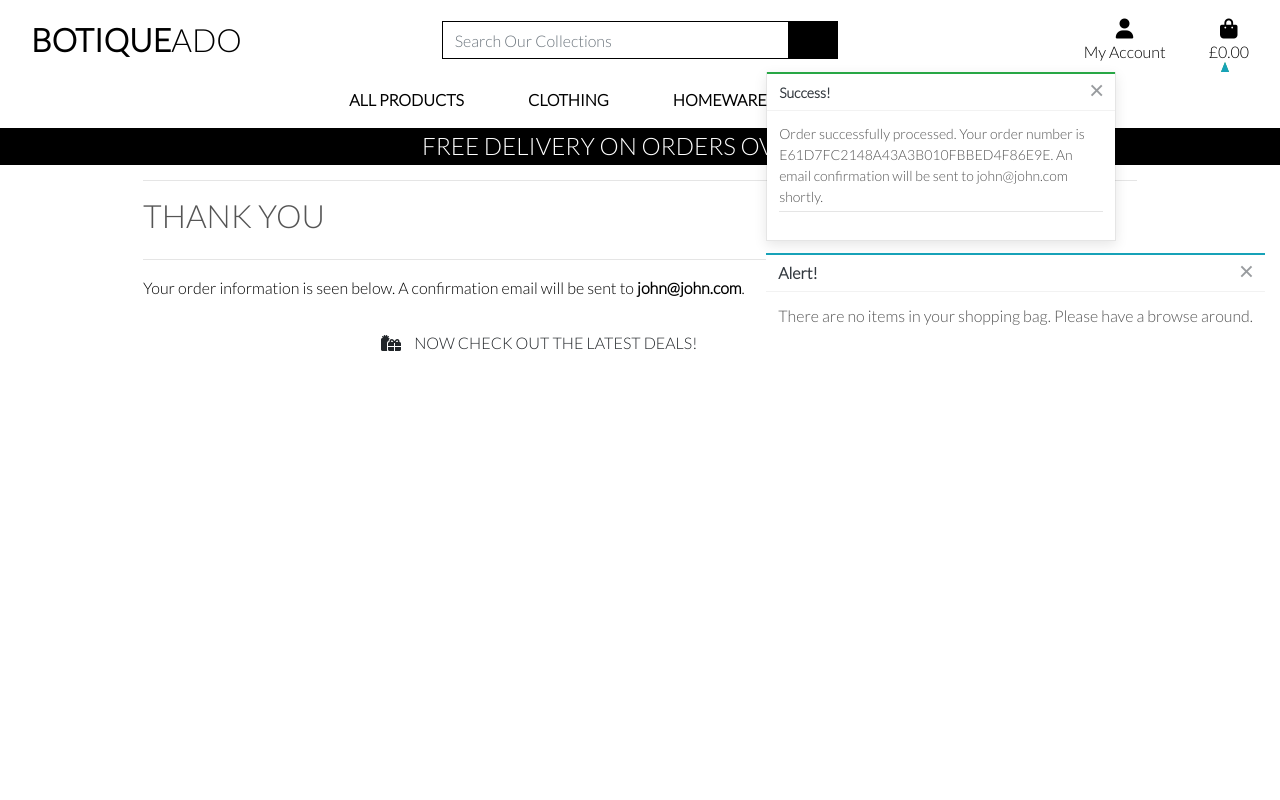
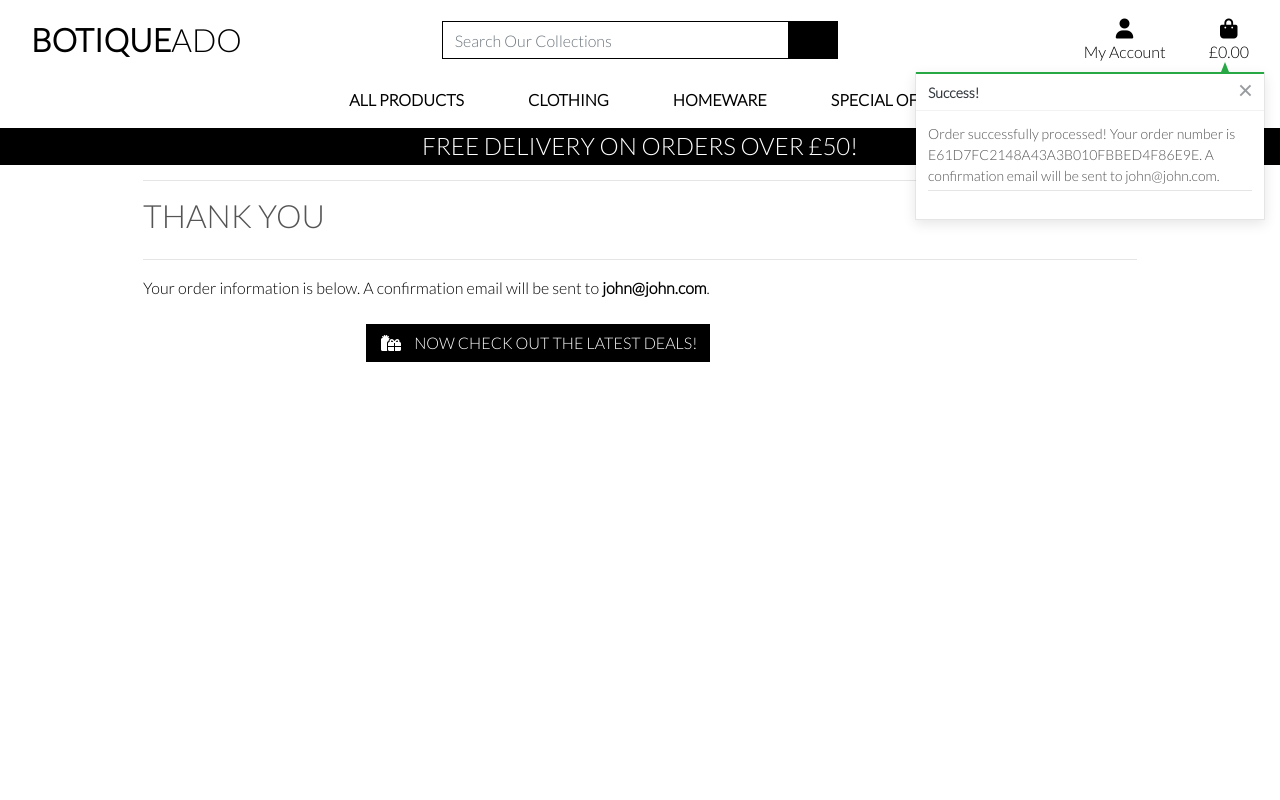
Before and after one commit to Mrekyle/ci-walkthrough-boutiqueAdo, a Django app: a page that uses checkout/templates/checkout/checkout_success.html in a window 1280 px wide. Run offline with Django 3.2, Linux system fonts and the light colour scheme; data comes from the database, SQL or seed files in the repository; both versions use the stored data as it was after the commit; some libraries are stand-ins or nearby versions.

Commit message:
Added files

```diff
--- a/checkout/models.py
+++ b/checkout/models.py
@@ -1,4 +1,3 @@
-# Allowing the generation of random unique order numbers
 import uuid
 
 from django.db import models
@@ -20,12 +19,9 @@ class Order(models.Model):
     street_address2 = models.CharField(max_length=80, null=True, blank=True)
     county = models.CharField(max_length=80, null=True, blank=True)
     date = models.DateTimeField(auto_now_add=True)
-    delivery_cost = models.DecimalField(
-        max_digits=6, decimal_places=2, null=False, default=0)
-    order_total = models.DecimalField(
-        max_digits=10, decimal_places=2, null=False, default=0)
-    grand_total = models.DecimalField(
-        max_digits=10, decimal_places=2, null=False, default=0)
+    delivery_cost = models.DecimalField(max_digits=6, decimal_places=2, null=False, default=0)
+    order_total = models.DecimalField(max_digits=10, decimal_places=2, null=False, default=0)
+    grand_total = models.DecimalField(max_digits=10, decimal_places=2, null=False, default=0)
 
     def _generate_order_number(self):
         """
@@ -38,11 +34,9 @@ class Order(models.Model):
         Update grand total each time a line item is added,
         accounting for delivery costs.
         """
-        self.order_total = self.lineitems.aggregate(Sum('lineitem_total'))[
-            'lineitem_total__sum'] or 0
+        self.order_total = self.lineitems.aggregate(Sum('lineitem_total'))['lineitem_total__sum'] or 0
         if self.order_total < settings.FREE_DELIVERY_THRESHOLD:
-            self.delivery_cost = self.order_total * \
-                settings.STANDARD_DELIVERY_PERCENTAGE / 100
+            self.delivery_cost = self.order_total * settings.STANDARD_DELIVERY_PERCENTAGE / 100
         else:
             self.delivery_cost = 0
         self.grand_total = self.order_total + self.delivery_cost
@@ -62,22 +56,17 @@ class Order(models.Model):
 
 
 class OrderLineItem(models.Model):
-    order = models.ForeignKey(Order, null=False, blank=False,
-                              on_delete=models.CASCADE, related_name='lineitems')
-    product = models.ForeignKey(
-        Product, null=False, blank=False, on_delete=models.CASCADE)
-    product_size = models.CharField(
-        max_length=2, null=True, blank=True)  # XS, S, M, L, XL
+    order = models.ForeignKey(Order, null=False, blank=False, on_delete=models.CASCADE, related_name='lineitems')
+    product = models.ForeignKey(Product, null=False, blank=False, on_delete=models.CASCADE)
+    product_size = models.CharField(max_length=2, null=True, blank=True) # XS, S, M, L, XL
     quantity = models.IntegerField(null=False, blank=False, default=0)
-    lineitem_total = models.DecimalField(
-        max_digits=6, decimal_places=2, null=False, blank=False, editable=False)
+    lineitem_total = models.DecimalField(max_digits=6, decimal_places=2, null=False, blank=False, editable=False)
 
     def save(self, *args, **kwargs):
         """
         Override the original save method to set the lineitem total
         and update the order total.
         """
-
         self.lineitem_total = self.product.price * self.quantity
         super().save(*args, **kwargs)
 
--- a/checkout/signals.py
+++ b/checkout/signals.py
@@ -17,7 +17,4 @@ def update_on_delete(sender, instance, **kwargs):
     """
     Update order total on lineitem delete
     """
-
-    # Printing for development purposes
-    print('Delete sigal Recieved')
     instance.order.update_total()
--- a/checkout/templates/checkout/checkout_success.html
+++ b/checkout/templates/checkout/checkout_success.html
@@ -12,23 +12,24 @@
   <div class="row">
     <div class="col">
       <hr />
-      <h2 class="logo-font mb-4">Thank you</h2>
+      <h2 class="logo-font mb-4">Thank You</h2>
       <hr />
       <p class="text-black">
-        Your order information is seen below. A confirmation email will be sent
-        to <strong>{{ order.email }}</strong>.
+        Your order information is below. A confirmation email will be sent to
+        <strong>{{ order.email }}</strong>.
       </p>
     </div>
   </div>
+
   <div class="row">
     <div class="col-12 col-lg-7"></div>
   </div>
   <div class="row">
     <div class="col-12 col-lg-7 text-right">
-      <!-- Adding in the '?' allows a search query to be performed on the link of the button. Meaning the results returned will be them specific category's -->
+      <!-- Adding the '?' Allows us to perform a search query on the button when pressed so we can return certain serach retults to the user  -->
       <a
         href="{% url 'products' %}?category=new_arrivals,deals,clearance"
-        class="btn btn=black rounded-0 my-2"
+        class="btn btn-black rounded-0 my-2"
       >
         <span class="icon mr-2">
           <i class="fas fa-gifts"></i>
--- a/checkout/views.py
+++ b/checkout/views.py
@@ -1,36 +1,25 @@
-from django.shortcuts import render, redirect, get_object_or_404
-from django.urls import reverse
+from django.shortcuts import render, redirect, reverse, get_object_or_404
 from django.contrib import messages
 from django.conf import settings
 
 from .forms import OrderForm
-# Importing the logic for the total amount of the shopping cart into this file to allow us to use that logic
+from .models import Order, OrderLineItem
+from products.models import Product
 from bag.contexts import bag_contents
-
-from .models import Order, OrderLineItem
-
-# Importing the products model
-from products.models import Product
 
 import stripe
 
-# Create your views here
+stripe_public_key = 'pk_test_51O3xR7HkfpmhxD3hoRtHTWXd5nkIiUss1qbiYcM5qYiKaZs4b2UjfQzbskcqvy0UkS7yTwAzlKuJMWMQLGET5SMp002vPnkcyP'
+stripe_secret_key = 'sk_test_51O3xR7HkfpmhxD3hsCduz73SBhERMOxVpyCkgAzQKgfySNJNmXivyMm2YokyjHXNHaL38DrXu8WFfci1jIETyqXk00v10p9tju'
+
 
 def checkout(request):
-
-    # Setting a variable of the stripe keys for use inside of the view
     stripe_public_key = settings.STRIPE_PUBLIC_KEY
     stripe_secret_key = settings.STRIPE_SECRET_KEY
 
-    """
-        Handling the post method of the checkout form. Allowing
-        the user to be redirected back to another page if there is an error.
-        Creating the order in the database and resetting the checkout bag
-    """
-    if request == 'POST':
+    if request.method == 'POST':
         bag = request.session.get('bag', {})
 
-        # Getting all the form data submitted by the user
         form_data = {
             'full_name': request.POST['full_name'],
             'email': request.POST['email'],
@@ -42,16 +31,12 @@ def checkout(request):
             'street_address2': request.POST['street_address2'],
             'county': request.POST['county'],
         }
-        # Inputting the retrieved form data into a new instance of the order form
         order_form = OrderForm(form_data)
-
-        # Checking to see if the order form is valid before saving and submitting to the database
         if order_form.is_valid():
             order = order_form.save()
             for item_id, item_data in bag.items():
                 try:
                     product = Product.objects.get(id=item_id)
-                    # If the item doesn't have a size variable
                     if isinstance(item_data, int):
                         order_line_item = OrderLineItem(
                             order=order,
@@ -60,7 +45,6 @@ def checkout(request):
                         )
                         order_line_item.save()
                     else:
-                        # If the item does have a size variable
                         for size, quantity in item_data['items_by_size'].items():
                             order_line_item = OrderLineItem(
                                 order=order,
@@ -68,31 +52,20 @@ def checkout(request):
                                 quantity=quantity,
                                 product_size=size,
                             )
-                        order_line_item.save()
-                # If the product doesn't exist. Then the error message will be returned. and the user redirected
+                            order_line_item.save()
                 except Product.DoesNotExist:
                     messages.error(request, (
-                        'One of the products in your bag was not found in our database.'
-                        'Please get in touch with us for further assistance!'
-                    ))
+                        "One of the products in your bag wasn't found in our database. "
+                        "Please call us for assistance!")
+                    )
                     order.delete()
                     return redirect(reverse('view_bag'))
 
-            # If the user wants to save the information to there account data
-            request.session['save-info'] = 'save-info' in request.POST
-
-            # Redirecting the user once the checkout has been completed
-            return redirect(reverse('checkout_success'), args=[order.order_number])
+            request.session['save_info'] = 'save-info' in request.POST
+            return redirect(reverse('checkout_success', args=[order.order_number]))
         else:
-            # If there is an error in any of the code above/with the basket/checkout process an error message is displayed
-            messages.error(
-                request, 'There is an error with your shopping bag. \
-                    Please contact us for further assistance!')
-
-        """
-            Getting the items from inside of the bag to allow the calculation
-            of the grand_total and for payment methods to be submitted
-        """
+            messages.error(request, 'There was an error with your form. \
+                Please double check your information.')
     else:
         bag = request.session.get('bag', {})
         if not bag:
@@ -100,10 +73,7 @@ def checkout(request):
                 request, "There's nothing in your bag at the moment")
             return redirect(reverse('products'))
 
-        # Calling the function to be run
         current_bag = bag_contents(request)
-
-        # Getting the grand total value of the shopping bag for use inside of the view of the cart
         total = current_bag['grand_total']
         stripe_total = round(total * 100)
         stripe.api_key = stripe_secret_key
@@ -111,15 +81,12 @@ def checkout(request):
             amount=stripe_total,
             currency=settings.STRIPE_CURRENCY,
         )
-        # Checking if the intent was correctly created by stripe
-        print(intent)
 
-        # The order form created in the forms.py file using crispy forms. And then given to the context of the view
         order_form = OrderForm()
 
     if not stripe_public_key:
-        messages.warning(
-            request, 'Stripe public key is missing. Please contact the Admin team to get this fixed.')
+        messages.warning(request, 'Stripe public key is missing. \
+            Did you forget to set it in your environment?')
 
     template = 'checkout/checkout.html'
     context = {
@@ -133,36 +100,20 @@ def checkout(request):
 
 def checkout_success(request, order_number):
     """
-        Handles the successful checkouts
-        Redirecting the user back to another page
-        Giving a success message to the user
-        And deleting the current bag from the session after
-        a successful checkout
+    Handle successful checkouts
     """
+    save_info = request.session.get('save_info')
+    order = get_object_or_404(Order, order_number=order_number)
+    messages.success(request, f'Order successfully processed! \
+        Your order number is {order_number}. A confirmation \
+        email will be sent to {order.email}.')
 
-    # If the user opted to save the information for future purchases
-    save_info = request.session.get('save-info')
-
-    # Getting the order from the session for use in success messages.
-    # By setting the order_number we can use it without prefixing with 'order....'
-    order = get_object_or_404(Order, order_number=order_number)
-
-    messages.success(request, f'Order successfully processed. \
-                     Your order number is {order_number}. \
-                        An email confirmation will be sent to {order.email} shortly.')
-
-    # Deleting the users bag from the session once the checkout was successful
     if 'bag' in request.session:
         del request.session['bag']
-    else:
-        messages.info(request, 'There are no items in your shopping bag. \
-                      Please have a browse around.')
 
-    # Setting the template to be used and giving the context of items for use inside of the template
     template = 'checkout/checkout_success.html'
     context = {
         'order': order,
     }
 
-    # Rendering the template with the context included
     return render(request, template, context)
```
Also changed, not shown: checkout/migrations/0003_auto_20231104_1112.py (added), db.sqlite3.
